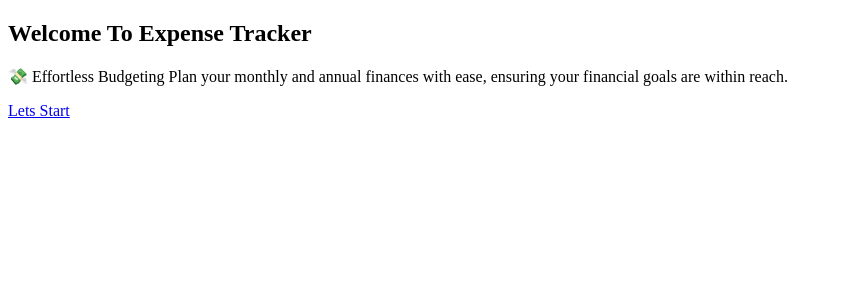
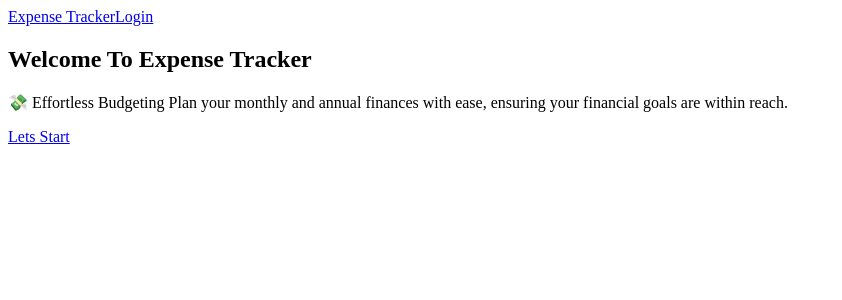
Before and after one commit to hodayaabu/Expense-Tracker, a React (Vite) app: page / in a window 1280 px wide. Shown: the top 300 px of the page, without its empty margins (0-842 px from the left). Built offline with nearby package versions, Linux system fonts and the light colour scheme.

Commit message:
add header

```diff
--- a/src/App.jsx
+++ b/src/App.jsx
@@ -2,12 +2,14 @@ import { Home } from './pages/Home.jsx'
 import { Route, BrowserRouter as Router, Routes } from 'react-router-dom'
 import { LoginSignup } from './pages/LoginSignup.jsx'
 import { IndexExpense } from './pages/IndexExpense.jsx'
+import { Header } from './comps/Header.jsx'
 
 export default function App() {
   return (
     <Router>
       <div>
         <main>
+          <Header />
           <Routes>
             <Route path='/' element={<Home />} />
             <Route path='/expenses' element={<IndexExpense />} />
--- /dev/null
+++ b/src/comps/Header.jsx
@@ -0,0 +1,30 @@
+
+import { useSelector } from "react-redux";
+import { Link } from "react-router-dom";
+
+export function Header() {
+
+    const user = useSelector((storeState) => storeState.userModule.user);
+
+
+    return (
+        <>
+            <section className="app-navbar" >
+                <nav className="nav-links">
+                    <Link to='/' className="nav-link logo">
+                        Expense Tracker
+                    </Link >
+                    {user ? (
+                        <Link to='/logout' className="nav-link" >
+                            Logout
+                        </Link>
+                    ) : (
+                        <Link to='/login' className="nav-link" >
+                            Login
+                        </Link>
+                    )}
+                </nav>
+            </section>
+        </>
+    );
+}
--- a/src/pages/IndexExpense.jsx
+++ b/src/pages/IndexExpense.jsx
@@ -10,6 +10,7 @@ export function IndexExpense() {
     const [filterBy, setFilterBy] = useState(utilService.getDefaultFilter())
 
     const expenses = useSelector((storeState) => storeState.expenseModule.expenses);
+    const user = useSelector((storeState) => storeState.userModule.user);
 
     useEffect(() => {
         loadExpenses()
@@ -17,7 +18,7 @@ export function IndexExpense() {
 
     async function loadExpenses() {
         try {
-            await expenseActions.loadExpenses(filterBy);
+            await expenseActions.loadExpenses(filterBy, user);
         } catch (err) {
             console.log("Issues loading expenses ,", err);
         }
@@ -27,7 +28,8 @@ export function IndexExpense() {
         ev.preventDefault()
         try {
             handleIsAdding()
-            await expenseActions.addExpenses(newExpense);
+            const expenseToAdd = { ...newExpense, createBy: user._id }
+            await expenseActions.addExpenses(expenseToAdd);
         } catch (err) {
             console.log("Issues adding expenses ,", err);
         }
--- a/src/store/actions/expense.actions.js
+++ b/src/store/actions/expense.actions.js
@@ -12,14 +12,15 @@ export const expenseActions = {
     addExpenses
 };
 
-async function loadExpenses(filterBy = {}) {
+async function loadExpenses(filterBy = {}, user) {
     try {
         const expenses = await expenseService.query();
+        const userExpenses = expenses.filter((expense) => expense.createBy === user._id)
         if (filterBy.category) {
-            const filteredExpenses = expenses.filter((expense) => expense.category === filterBy.category)
+            const filteredExpenses = userExpenses.filter((expense) => expense.category === filterBy.category)
             store.dispatch({ type: SET_EXPENSES, expenses: filteredExpenses });
         } else if (filterBy.date) {
-            const filteredExpenses = expenses.filter(expense => {
+            const filteredExpenses = userExpenses.filter(expense => {
                 const expenseDate = utilService.getDate(expense.date);
                 const filterDate = utilService.getDate(filterBy.date);
                 return expenseDate === filterDate;
```
